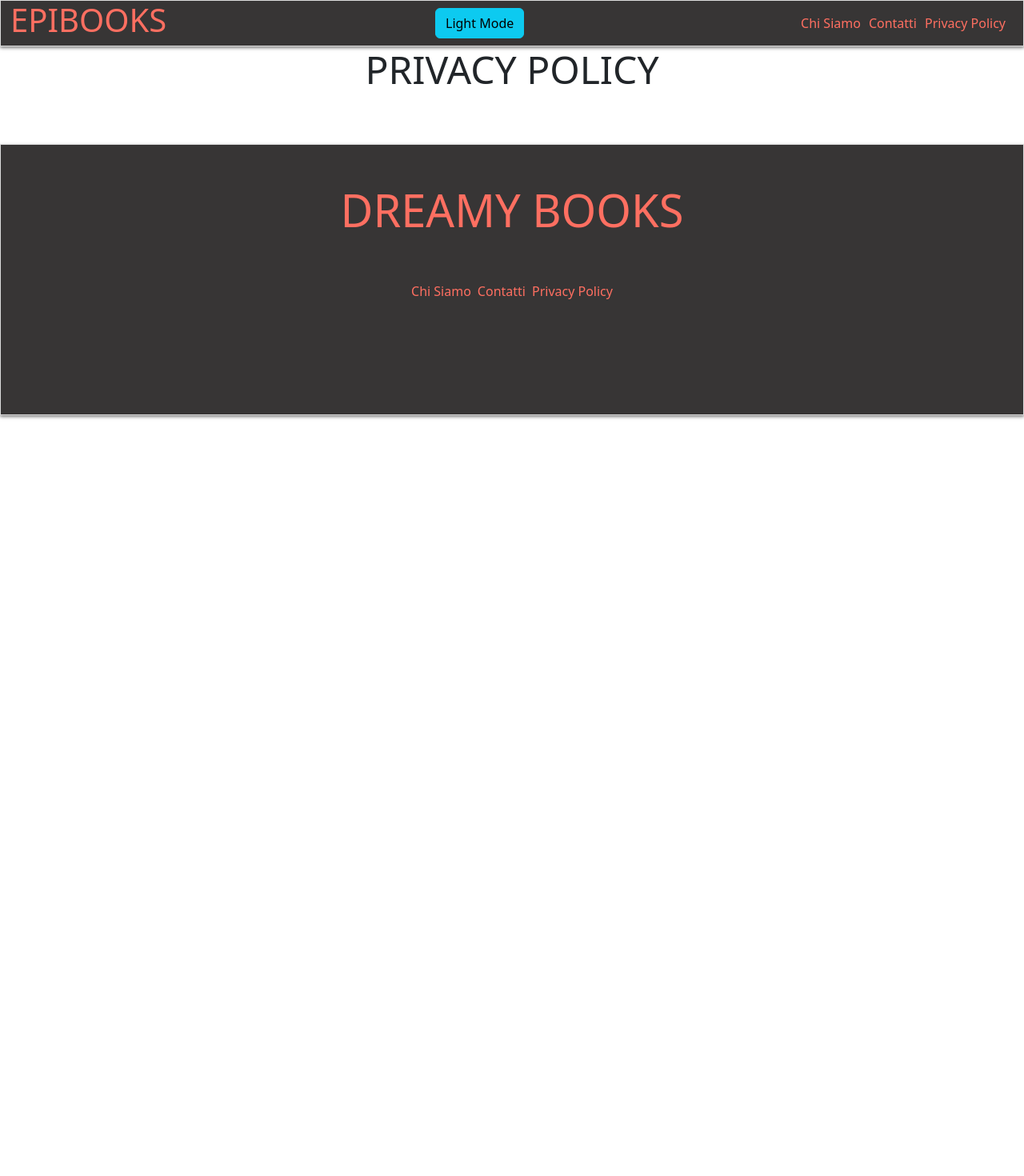
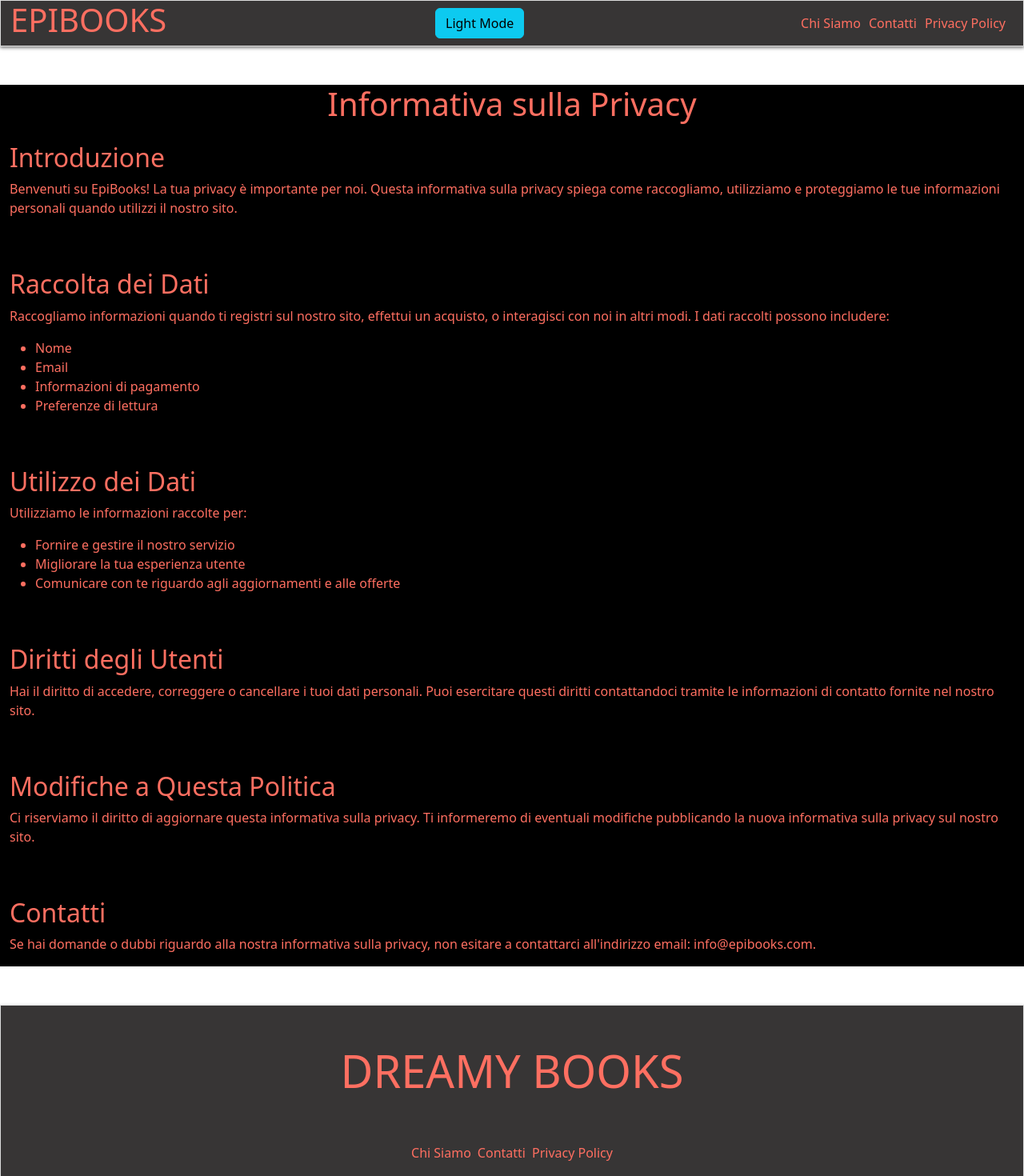
Before and after one commit to tantoquantoanto/REACT-VITE, a React (Vite) app in the folder my-new-project/: page /privacy-policy in a window 1280 px wide. Shown: the top 1470 px of the page at 80% size. Before the commit the page ends 800 px from the top, so only its background shows below. Built offline with nearby package versions, Linux system fonts and the light colour scheme; no server answers; some icons are missing.

Commit message:
pages light mode

```diff
--- a/my-new-project/src/Components/Hero/hero.css
+++ b/my-new-project/src/Components/Hero/hero.css
@@ -1,5 +1,6 @@
 .hero {
-  background-color: rgba(107, 103, 103, 0.527);
+  background-color: rgba(107, 103, 103, 0.342);
+
   background-position: center;
   background-size: contain;
   padding: 40px 40px;
--- a/my-new-project/src/Pages/ChiSiamo.jsx
+++ b/my-new-project/src/Pages/ChiSiamo.jsx
@@ -1,4 +1,4 @@
-import { Col, Container, Row } from "react-bootstrap"
+import { Button, Card, Col, Container, Row } from "react-bootstrap"
 import Footer from "../Components/Footer/Footer"
 import Navcomponent from "../Components/Navbar/Navcomponent"
 
@@ -7,13 +7,65 @@ const ChiSiamo = () => {
     return (
         <>
         <Navcomponent/>
-        <Container>
-            <Row>
-                <Col className="d-flex align-items-center justify-content-center">
-                <p className="display-5"><strong>CHI SIAMO</strong> </p>
-                </Col>
-            </Row>
-        </Container>
+        <Container className="mt-5">
+      <h1 className="text-center mb-4">Chi Siamo</h1>
+
+      <Row className="mb-5">
+        <Col md={12}>
+          <h2>Benvenuti su EpiBooks!</h2>
+          <p>
+            Siamo un team appassionato di lettura e di scoperta di nuovi mondi attraverso i libri.
+            La nostra missione è fornire una piattaforma dove i lettori possono trovare i migliori libri
+            in base ai loro interessi e passioni.
+          </p>
+          <p>
+            EpiBooks è più di un semplice sito di libri; è una comunità di lettori e scrittori che
+            condividono l'amore per la lettura e la scrittura.
+          </p>
+        </Col>
+      </Row>
+
+      <Row>
+        <Col md={12}>
+          <h2>Il Nostro Team</h2>
+        </Col>
+      </Row>
+
+      <Row className="mb-5">
+        {[
+          {
+            name: 'Mara Maionchi',
+            role: 'Fondatrice',
+            img: 'https://plus.unsplash.com/premium_photo-1673957923985-b814a9dbc03d?q=80&w=1974&auto=format&fit=crop&ixlib=rb-4.0.3&ixid=M3wxMjA3fDB8MHxwaG90by1wYWdlfHx8fGVufDB8fHx8fA%3D%3D',
+            description: 'Appassionata di lettura, Mara ha creato EpiBooks per connettere lettori e autori. '
+          },
+          {
+            name: 'Marco Vannini',
+            role: 'Editor',
+            img: 'https://images.unsplash.com/photo-1506277886164-e25aa3f4ef7f?q=80&w=1935&auto=format&fit=crop&ixlib=rb-4.0.3&ixid=M3wxMjA3fDB8MHxwaG90by1wYWdlfHx8fGVufDB8fHx8fA%3D%3D',
+            description: 'Editor esperto, Marco si assicura che ogni libro su EpiBooks sia di alta qualità.'
+          },
+          {
+            name: 'Antonietta Andreozzi',
+            role: 'Sviluppatore',
+            img: 'https://images.unsplash.com/photo-1496672254107-b07a26403885?q=80&w=1976&auto=format&fit=crop&ixlib=rb-4.0.3&ixid=M3wxMjA3fDB8MHxwaG90by1wYWdlfHx8fGVufDB8fHx8fA%3D%3D',
+            description: 'Sviluppatrice web con un amore per i libri, Antonietta costruisce la nostra piattaforma.'
+          }
+        ].map((member, index) => (
+          <Col md={4} key={index} className="mb-4">
+            <Card className="h-100">
+              <Card.Img variant="top" src={member.img} className="object-fit-cover h-100" />
+              <Card.Body>
+                <Card.Title>{member.name}</Card.Title>
+                <Card.Subtitle className="mb-2 text-muted">{member.role}</Card.Subtitle>
+                <Card.Text>{member.description}</Card.Text>
+                <Button variant="primary">Scopri di più</Button>
+              </Card.Body>
+            </Card>
+          </Col>
+        ))}
+      </Row>
+    </Container>
 
 
         <Footer/>
--- a/my-new-project/src/Pages/Contatti.jsx
+++ b/my-new-project/src/Pages/Contatti.jsx
@@ -1,18 +1,63 @@
-import { Col, Container, Row } from "react-bootstrap"
+import { Button, Col, Container, Form, Row } from "react-bootstrap"
 import Footer from "../Components/Footer/Footer"
 import Navcomponent from "../Components/Navbar/Navcomponent"
+import { useContext } from "react"
+import "./pagescss/contacts.css"
+import { LightModeContext } from "../utilities/LighMode"
 
 const Contatti = () => {
+
+    const { isLightMode } = useContext(LightModeContext)
+
+const toggleContactsClass = isLightMode ? "" : "darkContacts"
     return (
         <>
         <Navcomponent/>
-        <Container>
-            <Row>
-            <Col className="d-flex align-items-center justify-content-center">
-            <p className="display-5"><strong>I NOSTRI CONTATTI</strong> </p>
-            </Col>
-            </Row>
-        </Container>
+        <Container fluid className= {`mt-5 ${toggleContactsClass}`}>
+      <h1 className="text-center mb-4">Contattaci</h1>
+
+      <Row className="mb-5">
+        <Col md={12}>
+          <h2>Hai domande o suggerimenti?</h2>
+          <p>
+            Siamo qui per aiutarti! Compila il modulo qui sotto e ti risponderemo il prima possibile.
+          </p>
+        </Col>
+      </Row>
+
+      <Row>
+        <Col md={6} className="mb-4">
+          <h2>Informazioni di Contatto</h2>
+          <p><strong>Email:</strong> info@epibooks.com</p>
+          <p><strong>Telefono:</strong> +39 012 345 6789</p>
+          <p><strong>Indirizzo:</strong> Via dei Libri, 123, Roma, Italia</p>
+        </Col>
+
+        <Col md={6}>
+          <h2>Compila il Modulo</h2>
+          <Form>
+            <Form.Group controlId="formBasicName">
+              <Form.Label>Nome</Form.Label>
+              <Form.Control type="text" placeholder="Inserisci il tuo nome" />
+            </Form.Group>
+
+            <Form.Group controlId="formBasicEmail">
+              <Form.Label>Email</Form.Label>
+              <Form.Control type="email" placeholder="Inserisci la tua email" />
+            </Form.Group>
+
+            <Form.Group controlId="formBasicMessage">
+              <Form.Label>Messaggio</Form.Label>
+              <Form.Control as="textarea" rows={3} placeholder="Scrivi il tuo messaggio" />
+            </Form.Group>
+
+            <Button variant="primary" type="submit">
+              Invia
+            </Button>
+          </Form>
+        </Col>
+      </Row>
+    </Container>
         <Footer/>
         </>
     )
--- a/my-new-project/src/Pages/PrivacyPolicy.jsx
+++ b/my-new-project/src/Pages/PrivacyPolicy.jsx
@@ -1,19 +1,92 @@
 import { Col, Container, Row } from "react-bootstrap"
-
+import "./pagescss/privacy.css"
 import Footer from "../Components/Footer/Footer"
 import Navcomponent from "../Components/Navbar/Navcomponent"
+import { useContext } from "react"
+import { LightModeContext } from "../utilities/LighMode"
 
 const PrivacyPolicy = () => {
+const { isLightMode } = useContext(LightModeContext)
+
+const togglePrivacyClass = isLightMode ? "" : "darkPolicy"
+
     return(
         <>
         <Navcomponent/>
-        <Container>
-            <Row>
-                <Col className="d-flex align-items-center justify-content-center">
-                <p className="display-5"><strong>PRIVACY POLICY</strong> </p>
-                </Col>
-            </Row>
-        </Container>
+        <Container fluid className= {`mt-5 ${togglePrivacyClass}`}>
+      <h1 className="text-center mb-4">Informativa sulla Privacy</h1>
+
+      <Row className = "mb-5">
+        <Col md={12}>
+          <h2>Introduzione</h2>
+          <p>
+            Benvenuti su EpiBooks! La tua privacy è importante per noi.
+            Questa informativa sulla privacy spiega come raccogliamo, utilizziamo e proteggiamo
+            le tue informazioni personali quando utilizzi il nostro sito.
+          </p>
+        </Col>
+      </Row>
+
+      <Row className="mb-5">
+        <Col md={12}>
+          <h2>Raccolta dei Dati</h2>
+          <p>
+            Raccogliamo informazioni quando ti registri sul nostro sito, effettui un acquisto,
+            o interagisci con noi in altri modi. I dati raccolti possono includere:
+          </p>
+          <ul>
+            <li>Nome</li>
+            <li>Email</li>
+            <li>Informazioni di pagamento</li>
+            <li>Preferenze di lettura</li>
+          </ul>
+        </Col>
+      </Row>
+
+      <Row className="mb-5">
+        <Col md={12}>
+          <h2>Utilizzo dei Dati</h2>
+          <p>
+            Utilizziamo le informazioni raccolte per:
+          </p>
+          <ul>
+            <li>Fornire e gestire il nostro servizio</li>
+            <li>Migliorare la tua esperienza utente</li>
+            <li>Comunicare con te riguardo agli aggiornamenti e alle offerte</li>
+          </ul>
+        </Col>
+      </Row>
+
+      <Row className="mb-5">
+        <Col md={12}>
+          <h2>Diritti degli Utenti</h2>
+          <p>
+            Hai il diritto di accedere, correggere o cancellare i tuoi dati personali.
+            Puoi esercitare questi diritti contattandoci tramite le informazioni di contatto fornite nel nostro sito.
+          </p>
+        </Col>
+      </Row>
+
+      <Row className="mb-5">
+        <Col md={12}>
+          <h2>Modifiche a Questa Politica</h2>
+          <p>
+            Ci riserviamo il diritto di aggiornare questa informativa sulla privacy. Ti informeremo
+            di eventuali modifiche pubblicando la nuova informativa sulla privacy sul nostro sito.
+          </p>
+        </Col>
+      </Row>
+
+      <Row className="mb-5">
+        <Col md={12}>
+          <h2>Contatti</h2>
+          <p>
+            Se hai domande o dubbi riguardo alla nostra informativa sulla privacy,
+            non esitare a contattarci all'indirizzo email: info@epibooks.com.
+          </p>
+        </Col>
+      </Row>
+    </Container>
 
 
         <Footer/>
--- /dev/null
+++ b/my-new-project/src/Pages/pagescss/contacts.css
@@ -0,0 +1,4 @@
+.darkContacts {
+    background-color: black;
+    color: rgb(255, 111, 97);
+}
--- /dev/null
+++ b/my-new-project/src/Pages/pagescss/privacy.css
@@ -0,0 +1,4 @@
+.darkPolicy {
+    background-color: black;
+    color: rgb(255, 111, 97);
+}
```
